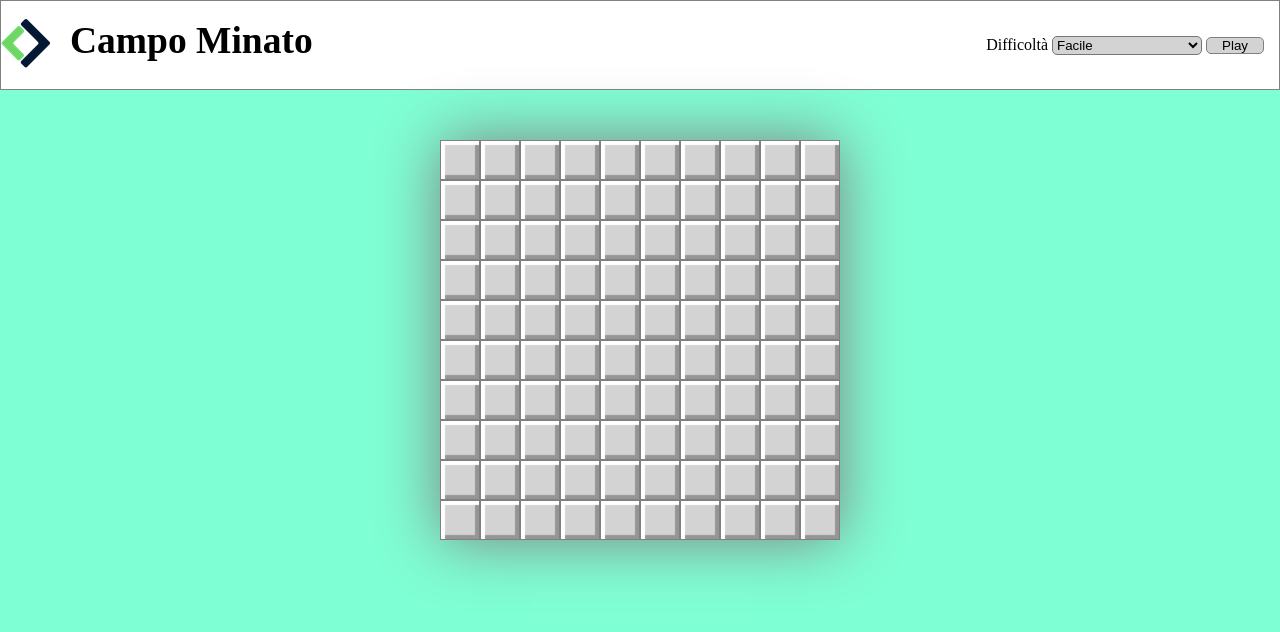
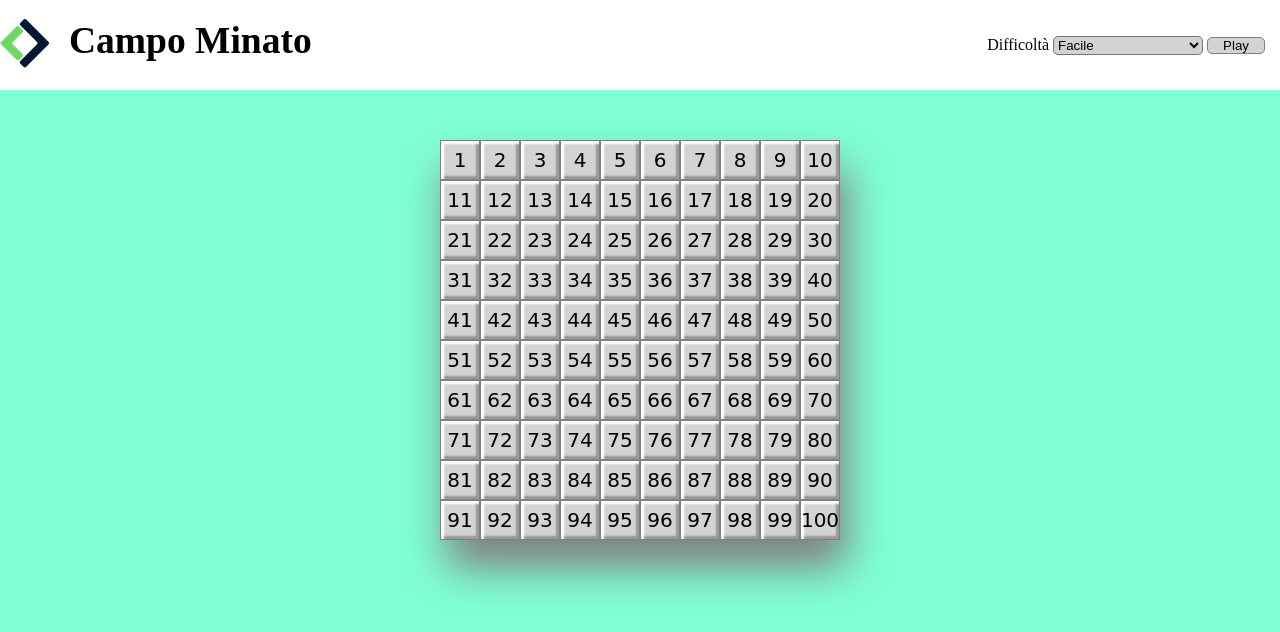
Before and after one commit to Vinc-78/js-campominato-grid, a plain HTML site: page index.html in a window 1280 px wide. Both pictures are taken after a click on the button "Play". Drawn offline with Linux system fonts and the light colour scheme.

Commit message:
ottimizzato stile testo caselle

```diff
--- a/css/style.css
+++ b/css/style.css
@@ -4,7 +4,6 @@
 
 
 nav { height: 90px;
-      border: 1px solid grey;
       display: flex;
       justify-content: space-between;
       align-items: center;
@@ -44,19 +43,23 @@ nav { height: 90px;
         width: 400px;
         height: 400px;
         margin: 0 auto;
-        box-shadow: 0 0 60px grey;
+        box-shadow: 7px 28px 40px grey;
         align-self: center;
 }
 
 #board .boxCell {
+    display: flex;
+    align-items: center;
+    justify-content: center;
     width: 50px;
     height: 50px;
     border:1px solid grey;
     background-color: lightgrey;
-    box-shadow: inset 3px 3px 1px 1px white, inset -3px -3px 1px 1px #0000004b;
+    box-shadow: inset 2px 2px 2px 1px white, inset -2px -2px 2px 1px #0000004b;
     font-size: 20px;
-    text-align: center;
-    padding-top: 3%;
+    font-family: cursive;
+    user-select: none;  /* permette di bloccare la selezione dell'utente */
+    cursor: pointer;
 
 
 }
--- a/js/script.js
+++ b/js/script.js
@@ -7,15 +7,15 @@ const board = document.getElementById("board");
 
 btnStart.addEventListener("click", function(){
 
-    let livello = selezionaLivello.value;
+    const livello = selezionaLivello.value;
 
-    livello=parseInt(livello);
+    //
 
     console.log("il livello scelto è ",livello);
 
-    let celle = disegnaCelle(livello);
+    const celle = numeroDiCelle(livello);
 
-
+    console.log(celle);
 
     generaGriglia(celle);
 
--- a/js/utility.js
+++ b/js/utility.js
@@ -7,9 +7,10 @@
 *
 */
 
-function disegnaCelle(livello) {
+function numeroDiCelle(livello) {
 
     let elementi;
+    livello=parseInt(livello);
 
 if( livello===1) {elementi=100;}
 else if (livello===2) {elementi=81;}
@@ -45,12 +46,13 @@ function generaGriglia(NumeroCelle) {
         //const cell = `<div class='box' style='width: ${cellSize}%; height: ${cellSize}%'></div>`;
         const cella = document.createElement("div");
         cella.classList.add("boxCell");
+        cella.innerHTML=i+1;
         cella.style.width = DimensioneCelle + "%";
         cella.style.height = DimensioneCelle + "%";
         cella.addEventListener("click", cliccaSuCella);
 
-        // Aggiungo la cella al boardContainer
-        //boardContainer.innerHTML += cell;
+        // Aggiungo le celle alla board
+
         board.append(cella);
     }
 
```
Also changed, not shown: image.png (added).
